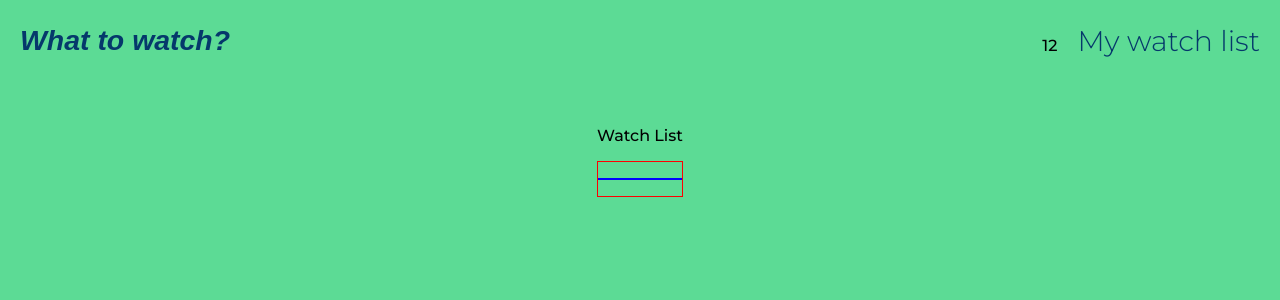
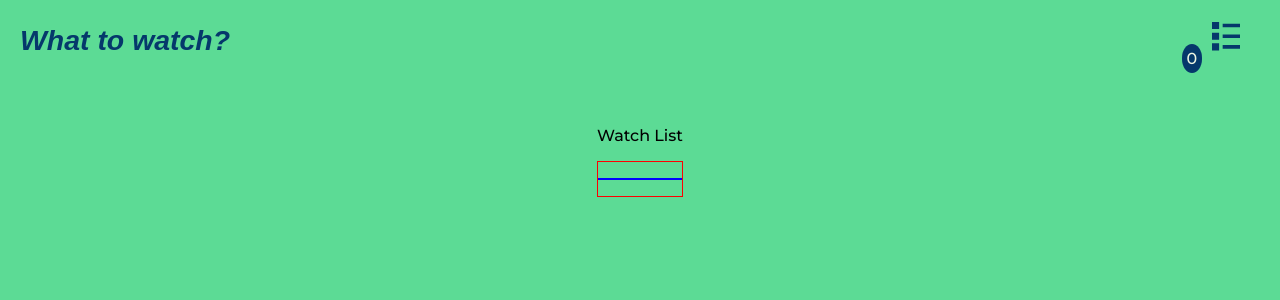
Before and after one commit to aaanx/movie-to-watch, a React (Create React App) app: page /watch-list in a window 1280 px wide. Shown: the top 300 px of the page. Built offline with nearby package versions, Linux system fonts and the light colour scheme.

Commit message:
ADD number of movies on watch-list

```diff
--- a/src/App.js
+++ b/src/App.js
@@ -92,7 +92,7 @@ render(){
     return (
       <Router>
       <div className="App">
-        <Navbar/>
+        <Navbar numOfmovies={this.state.watchList.length}/>
         <Switch>
           <Route path="/watch-list">
             <WatchList watchList={this.state.watchList} />
--- a/src/components/Navbar/Navbar.js
+++ b/src/components/Navbar/Navbar.js
@@ -1,14 +1,15 @@
 import React from 'react';
 import "./Navbar.scss";
 import { Link } from 'react-router-dom';
+import {ImList} from "react-icons/im";
 
-function Navbar(){
+function Navbar(props){
 return (
     <div className="navbar">
         <Link to="/" className="navbar__title">What to watch?</Link>
-        <p>
-            <span>12</span>
-            <Link to="/watch-list" className="navbar__watch-list">My watch list</Link>
+        <p className="navbar__watch-list">
+            <span className="navbar__watch-list__number">{props.numOfmovies}</span>
+            <Link to="/watch-list" className="navbar__watch-list__link"><ImList/></Link>
         </p>
     </div>
 )
--- a/src/components/Navbar/Navbar.scss
+++ b/src/components/Navbar/Navbar.scss
@@ -17,10 +17,29 @@
     font-style: italic;
   }
   &__watch-list {
-    margin: 20px;
-    @include fontSize(32px);
-    font-weight: 300;
-    text-decoration: none;
-    color: #05386b;
+    position: relative;
+    margin-right: 20px;
+
+    &__number {
+      display: block;
+      background-color: #05386b;
+      color: rgb(237, 245, 225);
+      padding: 5px;
+      border-radius: 50%;
+      @include fontSize(18px);
+      position: absolute;
+      margin-bottom: -15px;
+      margin-left: -10px;
+      bottom: 0;
+      left: 0;
+    }
+
+    &__link {
+      margin: 20px;
+      @include fontSize(32px);
+      font-weight: 300;
+      text-decoration: none;
+      color: #05386b;
+    }
   }
 }
```
